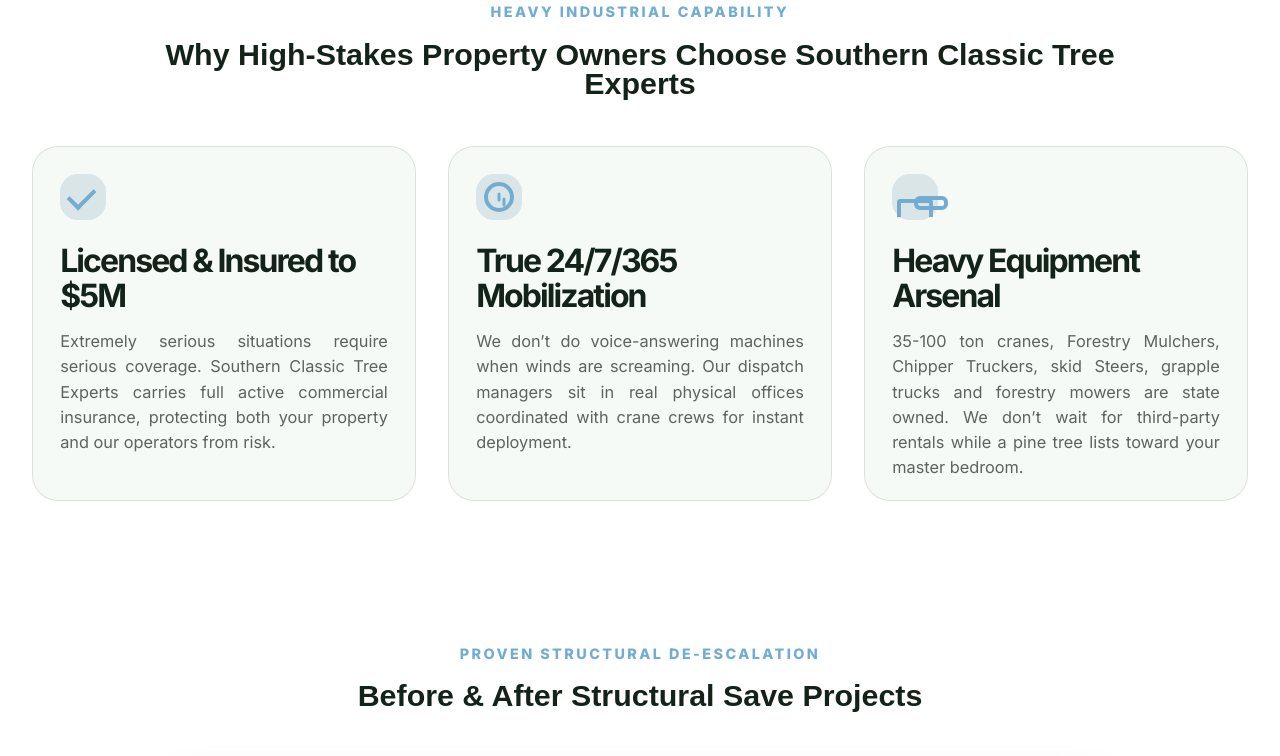
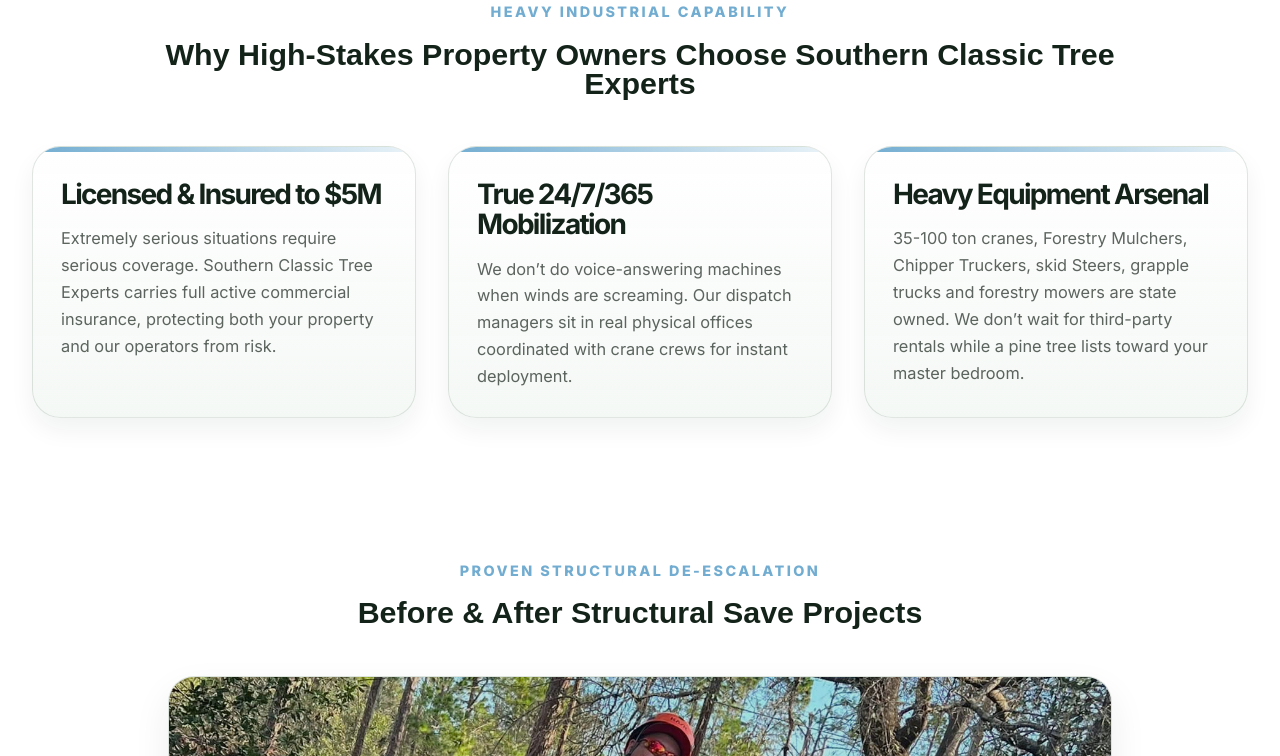
Before and after one commit to snalliancellc-ops/SCTS, a website: page index.html in a window 1280 px wide. Shown: the part 2610-3366 px from the top of the page. Drawn offline with Linux system fonts and the light colour scheme.

Commit message:
Add files via upload

```diff
--- a/index.html
+++ b/index.html
@@ -216,7 +216,6 @@
 
        <div class="feature-grid">
          <article class="feature-card">
-            <div class="mini-icon icon-check"></div>
            <h3>Licensed &amp; Insured to $5M</h3>
            <p>
              Extremely serious situations require serious coverage. Southern Classic Tree Experts
@@ -225,7 +224,6 @@
          </article>
 
          <article class="feature-card">
-            <div class="mini-icon icon-clock"></div>
            <h3>True 24/7/365 Mobilization</h3>
            <p>
              We don’t do voice-answering machines when winds are screaming. Our dispatch managers sit in real physical
@@ -234,7 +232,6 @@
          </article>
 
          <article class="feature-card">
-            <div class="mini-icon icon-truck"></div>
            <h3>Heavy Equipment Arsenal</h3>
            <p>
              35-100 ton cranes, Forestry Mulchers, Chipper Truckers, skid Steers, grapple trucks and forestry mowers are state owned. We don’t wait for
@@ -274,10 +271,6 @@
 
           <div class="bottom-bar">
             <p>© 2026 Southern Classic Tree Experts. All tactical, crane, and rigging specs subject to dynamic weather criteria.</p>
-            <div class="legal-links">
-              <a href="#">Terms of Operation</a>
-              <a href="#">Privacy Protocol</a>
-            </div>
           </div>
         </section>
     </div>
--- a/styles.css
+++ b/styles.css
@@ -516,97 +516,55 @@
 }
 
 .feature-card {
-  background: rgba(246, 250, 247, 0.96);
-  border: 1px solid var(--border);
-  border-radius: 26px;
-  padding: 1.7rem 1.7rem 1.2rem;
-}
-
-.mini-icon {
-  width: 46px;
-  height: 46px;
-  border-radius: 18px;
-  background: rgba(19, 73, 127, 0.12);
-  margin-bottom: 1.4rem;
   position: relative;
-}
-
-.icon-check::before,
-.icon-clock::before,
-.icon-truck::before,
-.icon-bolt::before,
-.icon-alert::before,
-.icon-grinder::before,
-.icon-hammer::before {
+  overflow: hidden;
+  background: linear-gradient(180deg, rgba(255, 255, 255, 0.98), rgba(244, 248, 245, 0.96));
+  border: 1px solid rgba(91, 117, 94, 0.18);
+  border-radius: 28px;
+  padding: 2rem 1.75rem 1.7rem;
+  box-shadow: 0 12px 24px rgba(20, 35, 26, 0.06);
+  transition: transform 0.2s ease, box-shadow 0.2s ease, border-color 0.2s ease;
+}
+
+.feature-card::before {
   content: "";
   position: absolute;
-  inset: 0;
-  margin: auto;
-}
-
-.icon-check::before {
-  width: 22px;
-  height: 12px;
-  border-left: 4px solid var(--accent);
-  border-bottom: 4px solid var(--accent);
-  transform: rotate(-45deg) translateY(-2px);
-}
-
-.icon-clock::before {
-  width: 22px;
-  height: 22px;
-  border: 4px solid var(--accent);
-  border-radius: 50%;
-}
-
-.icon-clock::after {
-  content: "";
-  position: absolute;
-  width: 3px;
-  height: 9px;
-  background: var(--accent);
-  left: 50%;
-  top: 50%;
-  transform: translate(-50%, -50%);
-  border-radius: 3px;
-  box-shadow: 5px 5px 0 0 var(--accent);
-}
-
-.icon-truck::before {
-  width: 28px;
-  height: 14px;
-  border: 4px solid var(--accent);
-  border-top-left-radius: 4px;
-  border-top-right-radius: 4px;
-  border-bottom: 0;
-  top: 22px;
-}
-
-.icon-truck::after {
-  content: "";
-  position: absolute;
-  width: 34px;
-  height: 14px;
-  border: 4px solid var(--accent);
-  border-radius: 6px;
-  left: 22px;
-  top: 22px;
-  box-sizing: border-box;
+  inset: 0 auto auto 0;
+  width: 100%;
+  height: 5px;
+  background: linear-gradient(90deg, var(--accent), rgba(114, 173, 209, 0.15));
+}
+
+.feature-card:hover {
+  transform: translateY(-4px);
+  box-shadow: 0 18px 35px rgba(20, 35, 26, 0.1);
+  border-color: rgba(114, 173, 209, 0.36);
 }
 
 .feature-card h3 {
   margin: 0 0 1rem;
-  font-size: clamp(2rem, 2vw, 3rem);
-  line-height: 1.1;
+  font-size: clamp(1.75rem, 1.5vw, 2.6rem);
+  line-height: 1.08;
   letter-spacing: -0.06em;
 }
 
 .feature-card p {
   margin: 0;
   color: var(--muted);
-  line-height: 1.55;
+  line-height: 1.65;
   font-size: 1.02rem;
-  text-align: justify;
+  text-align: left;
+}
+
+@media (max-width: 900px) {
+  .feature-grid {
+    grid-template-columns: 1fr;
+    gap: 1.25rem;
+  }
+
+  .feature-card {
+    padding: 1.5rem 1.25rem 1.35rem;
+  }
 }
 
 .dispatch {
```
Also changed, not shown: about.html (+1 -1 lines), dispatch.html (+0 -4 lines), emergency-removal.html (+0 -4 lines), hazardous-assessment.html (+0 -4 lines), storm-cleanup.html (+0 -4 lines), stump-grinding.html (+0 -4 lines). Lines whose indentation alone changed are shown as unchanged.
